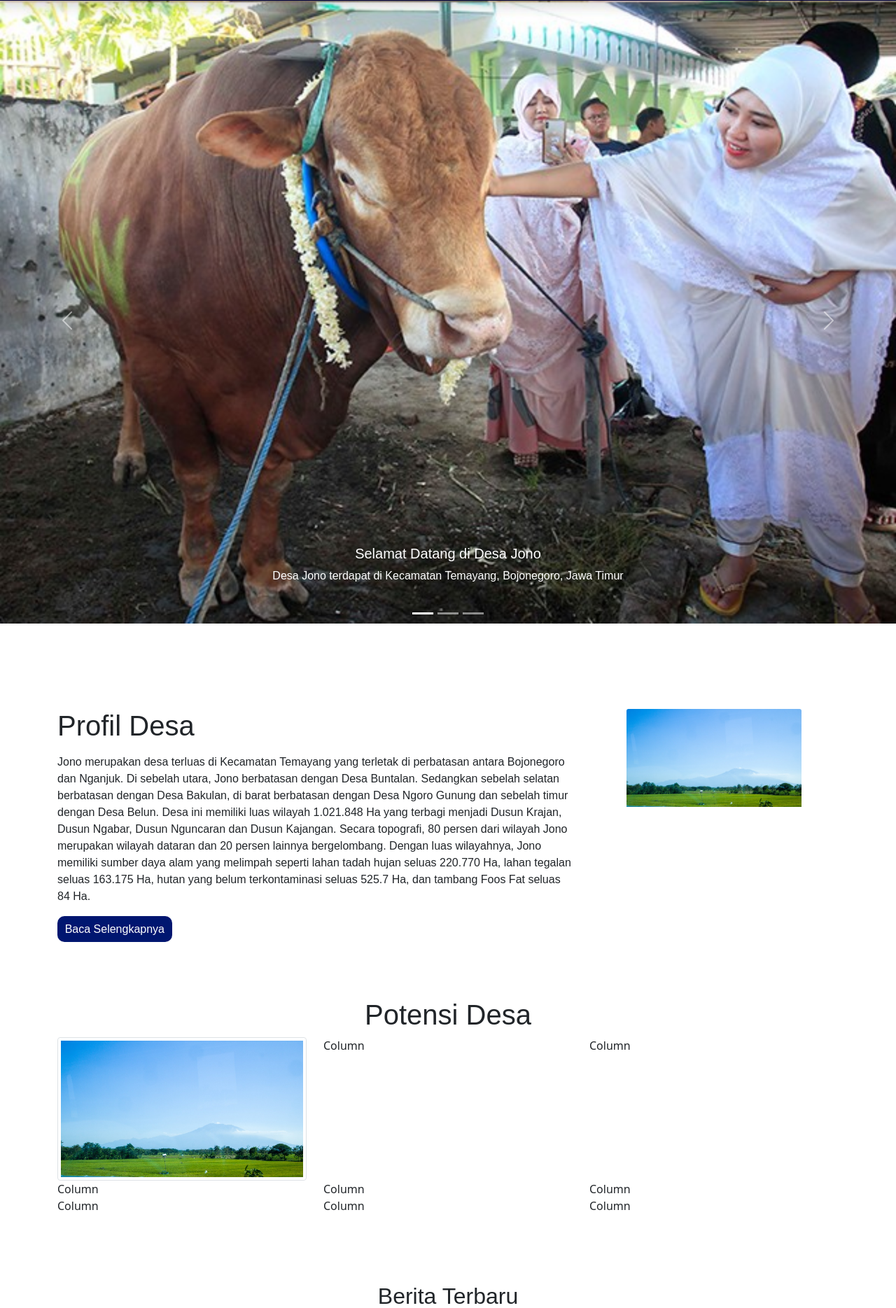
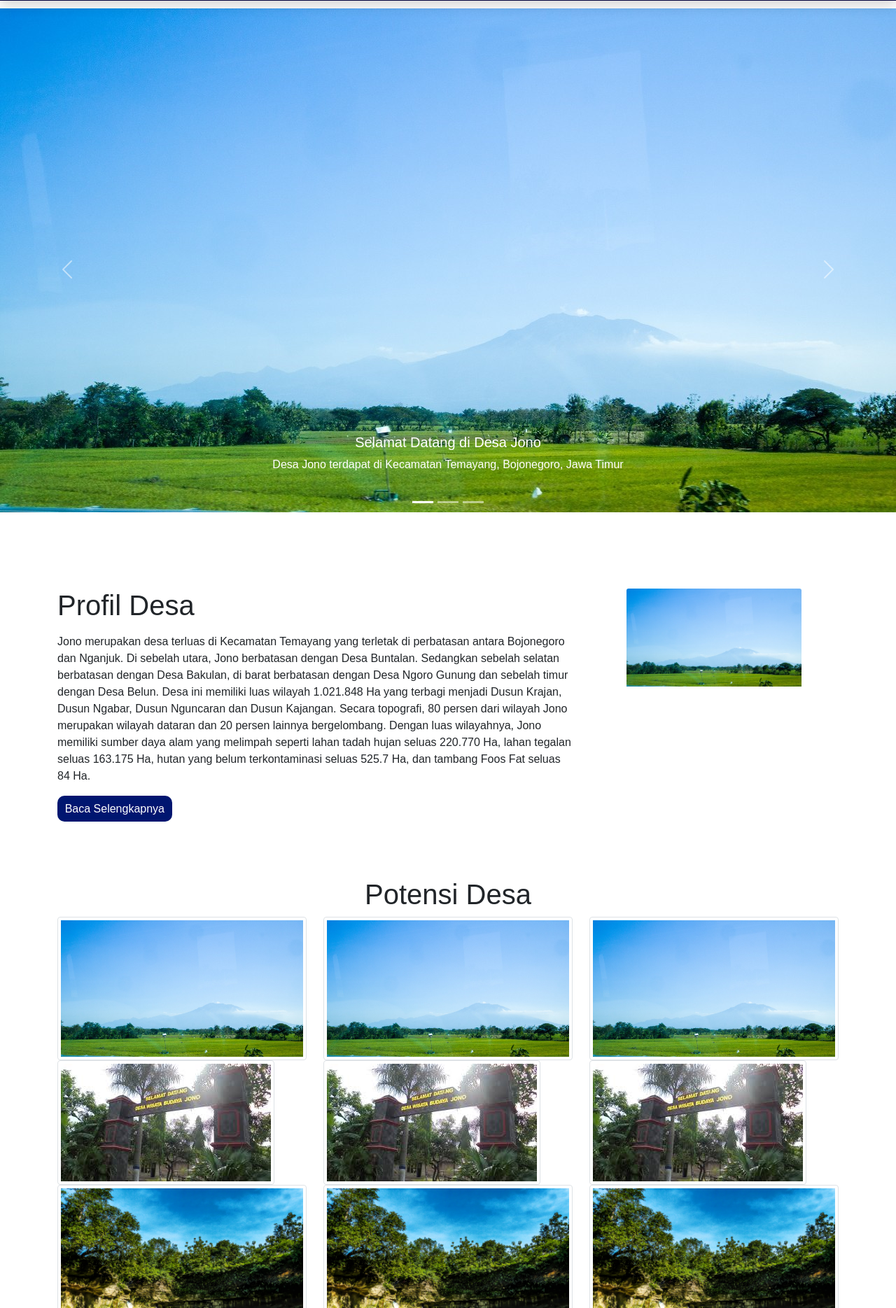
Before and after one commit to rafelsiregar/KKN-Sayang-Temayang, a PHP site: page /database/ in a window 1280 px wide. Shown: the part 55-1924 px from the top of the page at 70% size. Run offline with PHP 8.4, Linux system fonts and the light colour scheme; some libraries are stand-ins or nearby versions; some web fonts are replaced.

Commit message:
Menambah gambar potensi desa berupa dummy

```diff
--- a/index.html
+++ b/index.html
@@ -23,7 +23,7 @@
     <!--Navbar-->
     <nav class="navbar navbar-expand-lg navbar-dark shadow fixed-top" style="background-color: #00003a;">
         <div class="container-fluid">
-          <a class="navbar-brand" href="#">Desa Jono Temayang</a>
+          <a class="navbar-brand" href="./index.html">Desa Jono Temayang</a>
           <button class="navbar-toggler" type="button" data-bs-toggle="collapse" data-bs-target="#navbarNav" aria-controls="navbarNav" aria-expanded="false" aria-label="Toggle navigation">
             <span class="navbar-toggler-icon"></span>
           </button>
@@ -58,7 +58,7 @@
 
     <!--Carousel-->
       <section id="home">
-        <div id="carousel-news" class="carousel slide" data-bs-ride="carousel">
+        <!--<div id="carousel-news" class="carousel slide" data-bs-ride="carousel">
           <div class="carousel-indicators">
             <button type="button" data-bs-target="#carousel-news" data-bs-slide-to="0" class="active" aria-current="true" aria-label="Slide 1"></button>
             <button type="button" data-bs-target="#carousel-news" data-bs-slide-to="1" aria-label="Slide 2"></button>
@@ -92,6 +92,44 @@
             <span class="visually-hidden">Previous</span>
           </button>
           <button class="carousel-control-next" type="button" data-bs-target="#carousel-news" data-bs-slide="next">
+            <span class="carousel-control-next-icon" aria-hidden="true"></span>
+            <span class="visually-hidden">Next</span>
+          </button>
+        </div>-->
+        <div id="carousel-new-info" class="carousel slide" data-bs-ride="carousel">
+          <div class="carousel-indicators">
+            <button type="button" data-bs-target="#carouselExampleCaptions" data-bs-slide-to="0" class="active" aria-current="true" aria-label="Slide 1"></button>
+            <button type="button" data-bs-target="#carouselExampleCaptions" data-bs-slide-to="1" aria-label="Slide 2"></button>
+            <button type="button" data-bs-target="#carouselExampleCaptions" data-bs-slide-to="2" aria-label="Slide 3"></button>
+          </div>
+          <div class="carousel-inner">
+            <div class="carousel-item active">
+              <img src="./img/Gambar Desa.jpg" class="d-block w-100" alt="...">
+              <div class="carousel-caption d-none d-md-block">
+                <h5>Selamat Datang di Desa Jono</h5>
+                <p>Desa Jono terdapat di Kecamatan Temayang, Bojonegoro, Jawa Timur</p>
+              </div>
+            </div>
+            <div class="carousel-item">
+              <img src="./img/Contoh 2.jpg" class="d-block w-100" alt="...">
+              <div class="carousel-caption d-none d-md-block">
+                <h5>Second slide label</h5>
+                <p>Some representative placeholder content for the second slide.</p>
+              </div>
+            </div>
+            <div class="carousel-item">
+              <img src="./img/Contoh 3.jpg" class="d-block w-100" alt="...">
+              <div class="carousel-caption d-none d-md-block">
+                <h5>Desa Jono siap hadapi Covid-19</h5>
+                <p>Some representative placeholder content for the third slide.</p>
+              </div>
+            </div>
+          </div>
+          <button class="carousel-control-prev" type="button" data-bs-target="#carouselExampleCaptions" data-bs-slide="prev">
+            <span class="carousel-control-prev-icon" aria-hidden="true"></span>
+            <span class="visually-hidden">Previous</span>
+          </button>
+          <button class="carousel-control-next" type="button" data-bs-target="#carouselExampleCaptions" data-bs-slide="next">
             <span class="carousel-control-next-icon" aria-hidden="true"></span>
             <span class="visually-hidden">Next</span>
           </button>
@@ -187,14 +225,30 @@
           <div class="col potensi">
             <img src="../img/Gambar Desa.jpg" class="grid_potensi img-thumbnail">
           </div>
-          <div class="col potensi">Column</div>
-          <div class="col potensi">Column</div>
-          <div class="col potensi">Column</div>
-          <div class="col potensi">Column</div>
-          <div class="col potensi">Column</div>
-          <div class="col potensi">Column</div>
-          <div class="col potensi">Column</div>
-          <div class="col potensi">Column</div>
+          <div class="col potensi">
+            <img src="../img/Gambar Desa.jpg" class="grid_potensi img-thumbnail">
+          </div>
+          <div class="col potensi">
+            <img src="../img/Gambar Desa.jpg" class="grid_potensi img-thumbnail">
+          </div>
+          <div class="col potensi">
+            <img src="../img/Gambar Desa 2.jpg" class="grid_potensi img-thumbnail">
+          </div>
+          <div class="col potensi">
+            <img src="../img/Gambar Desa 2.jpg" class="grid_potensi img-thumbnail">
+          </div>
+          <div class="col potensi">
+            <img src="../img/Gambar Desa 2.jpg" class="grid_potensi img-thumbnail">
+          </div>
+          <div class="col potensi">
+            <img src="../img/Kedung Maor.jpg" class="grid_potensi img-thumbnail">
+          </div>
+          <div class="col potensi">
+            <img src="../img/Kedung Maor.jpg" class="grid_potensi img-thumbnail">
+          </div>
+          <div class="col potensi">
+            <img src="../img/Kedung Maor.jpg" class="grid_potensi img-thumbnail">
+          </div>
         </div>
       </div>
     </section>
@@ -274,7 +328,7 @@
               <ul class="list-unstyled quick-info mb-4">
                 <li class='d-flex flex-icon'>
                   <i class="bi bi-instagram"></i>
-                  <a href="#" class="d-flex align-items-center">@jonotemayang</a>
+                  <a href="#" class="d-flex align-items-center">@jono_bojonegoro</a>
                 </li>
                 <li class="d-flex flex-icon">
                   <i class="bi bi-twitter"></i>
--- a/style/style.css
+++ b/style/style.css
@@ -120,6 +120,7 @@ section {
     opacity: 30%;
     color :rgba(5, 19, 72, 0.8)
 }
+
 
 a {
     text-decoration: none;
```
Also changed, not shown: technopark.html (+16 -16 lines), img/Gambar Desa 2.jpg (added), img/Kedung Maor.jpg (added).
